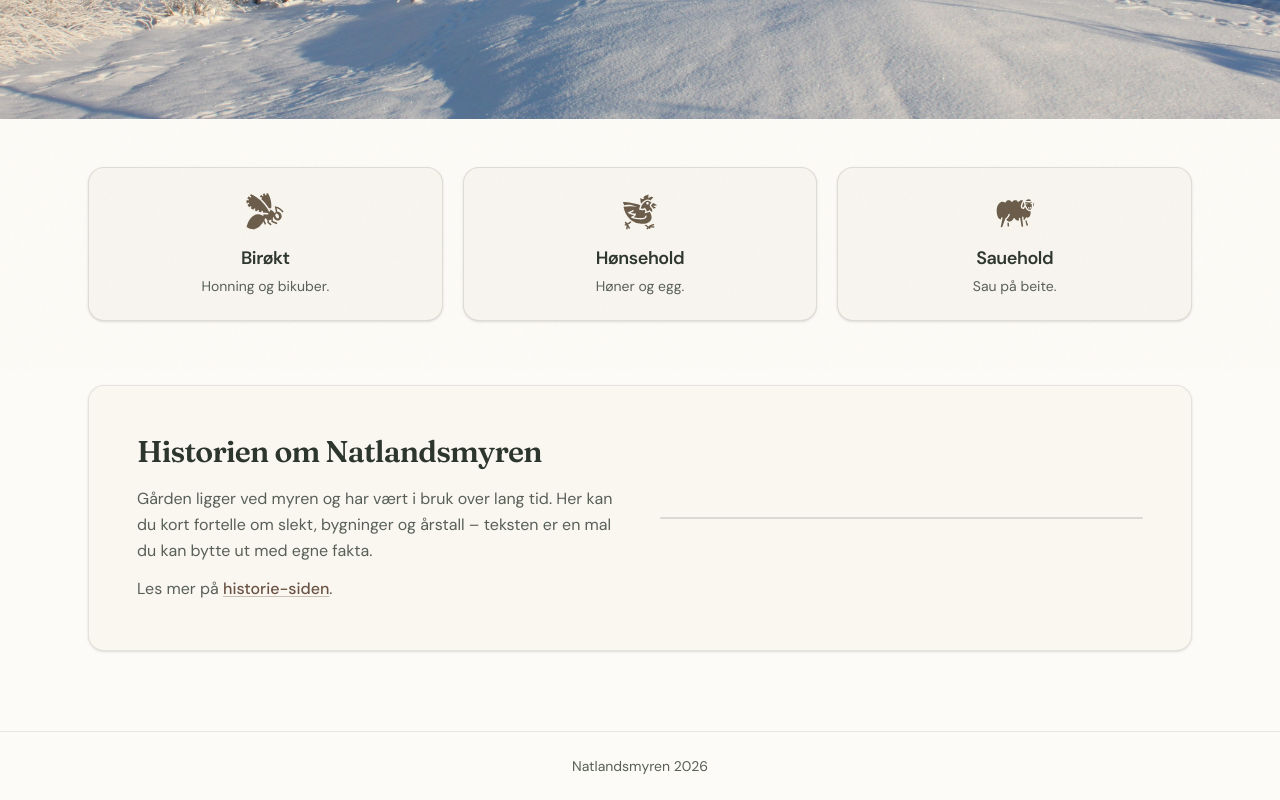
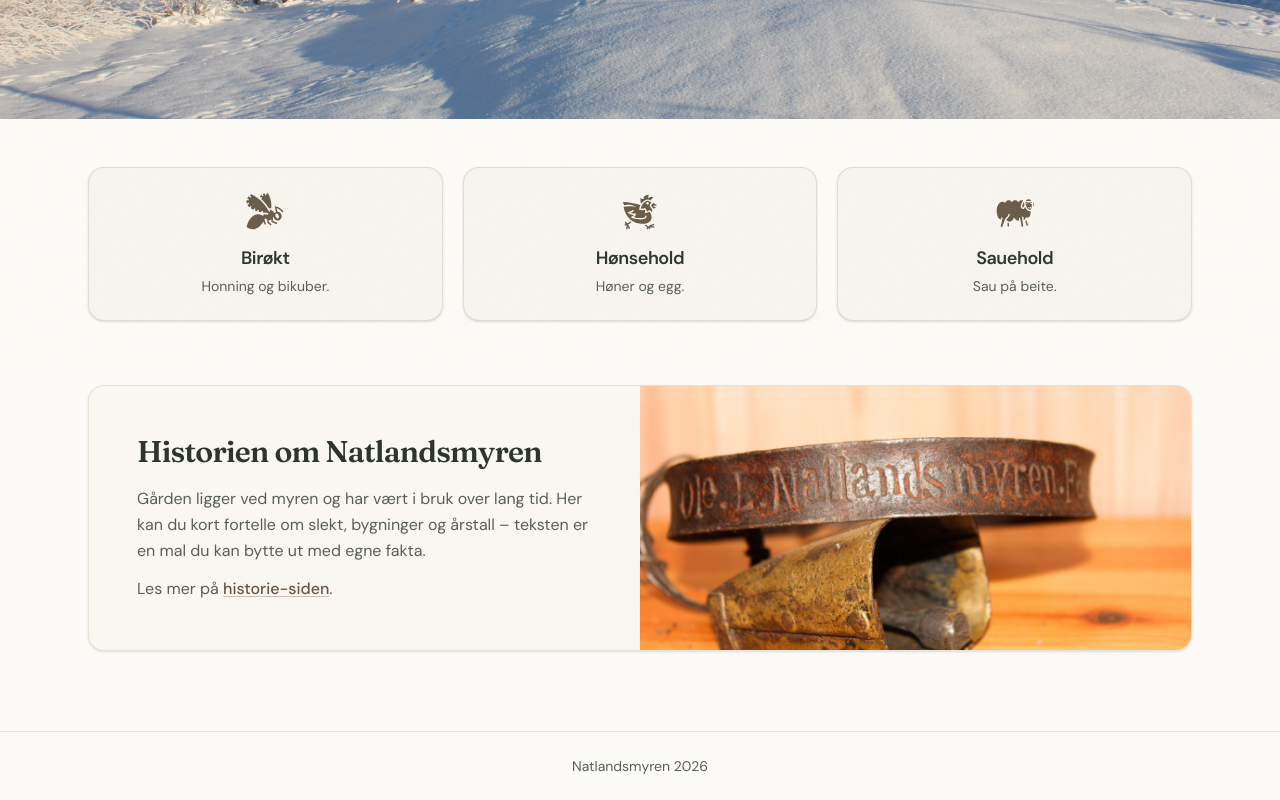
Before and after one commit to eirnat/Natlandsmyren, a Next.js app: page / in a window 1280 px wide. Shown: the part 430-1230 px from the top of the page. Built offline with nearby package versions, Linux system fonts and the light colour scheme.

Commit message:
Fikse bilde

```diff
--- a/app/page.tsx
+++ b/app/page.tsx
@@ -75,12 +75,12 @@ export default function Home() {
           </ul>
         </section>
 
-        {/* Historie – to kolonner på stor skjerm */}
+        {/* Historie – to kolonner på stor skjerm; emblem fyller hele høyre rute */}
         <section
-          className="mt-12 rounded-2xl border border-[#2d362d]/10 bg-[#faf7f1] p-6 shadow-sm sm:mt-14 sm:p-8 md:mt-16 md:p-10 lg:grid lg:grid-cols-2 lg:items-center lg:gap-10 lg:p-12"
+          className="mt-12 overflow-hidden rounded-2xl border border-[#2d362d]/10 bg-[#faf7f1] shadow-sm sm:mt-14 md:mt-16 lg:grid lg:grid-cols-2 lg:items-stretch"
           aria-labelledby="historie-heading"
         >
-          <div className="text-center lg:text-left">
+          <div className="p-6 text-center sm:p-8 md:p-10 lg:p-12 lg:text-left">
             <h2
               id="historie-heading"
               className="font-display text-xl font-semibold tracking-tight text-[#2d362d] sm:text-2xl md:text-3xl"
@@ -103,16 +103,14 @@ export default function Home() {
               .
             </p>
           </div>
-          <div className="relative mx-auto mt-8 w-full max-w-sm lg:mx-0 lg:mt-0 lg:max-w-none">
-            <div className="relative aspect-[4/3] min-h-[200px] w-full overflow-hidden rounded-xl border border-[#2d362d]/10 bg-[#2d362d]/5 sm:min-h-[240px] lg:aspect-auto lg:min-h-[min(100%,22rem)]">
+          <div className="relative min-h-[220px] w-full sm:min-h-[260px] lg:h-full lg:min-h-0">
             <Image
               src="/images/emblem.jpg"
               alt="Emblem for Natlandsmyren"
               fill
               className="object-cover object-center"
-                sizes="(max-width: 1024px) 100vw, 50vw"
+              sizes="(max-width: 1023px) 100vw, 50vw"
             />
-            </div>
           </div>
         </section>
       </div>
```
Lines whose indentation alone changed are shown as unchanged.
